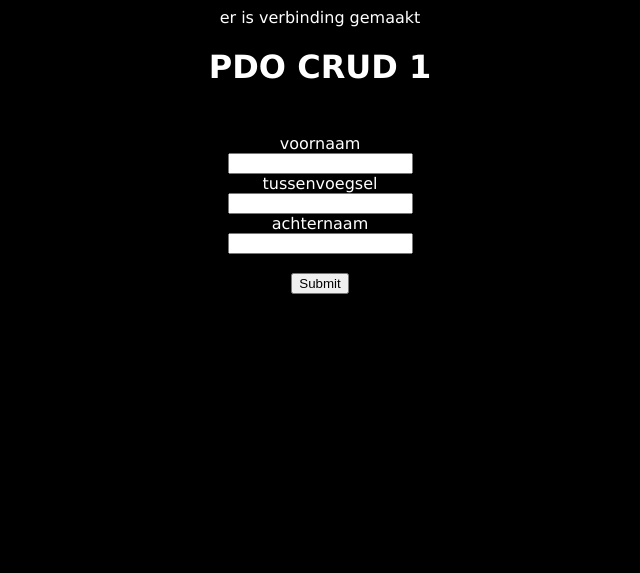
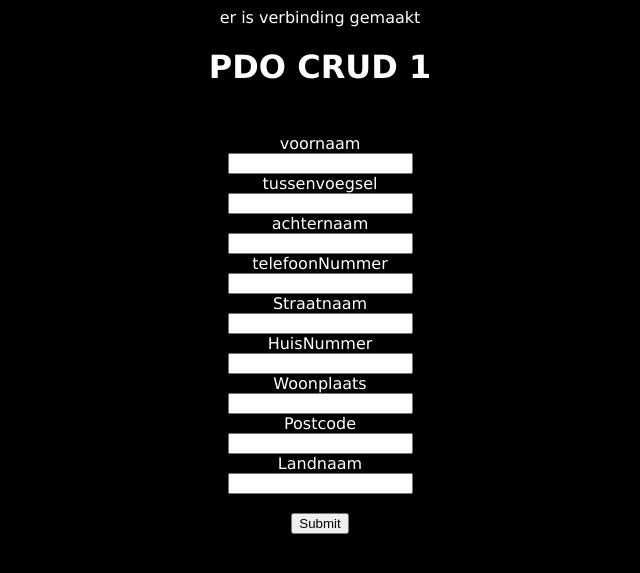
Before and after one commit to Axql/crud-php-pdo-basics-opdracht01-336019, a PHP site: page /update.php?Id=1 in a window 1280 px wide. Shown: the top 573 px of the page, without its empty margins (320-960 px from the left). Run offline with PHP 8.4, Linux system fonts and the light colour scheme; data that the repository does not hold is empty.

Commit message:
derde commit create.php gemakt

```diff
--- a/update.php
+++ b/update.php
@@ -20,7 +20,13 @@ if ($_SERVER["REQUEST_METHOD"] == "POST") {
         $sql = "UPDATE Persoon
                 SET Voornaam = :Voornaam,
                     Tussenvoegsel = :Tussenvoegsel,
-                    Achternaam = :Achternaam
+                    Achternaam = :Achternaam,
+                    Voornaam = :telefoonNummer,
+                    Tussenvoegsel = :Straatnaam,
+                    Achternaam = :HuisNummer,
+                    Voornaam = :Woonplaats,
+                    Tussenvoegsel = :Postcode,
+                    Achternaam = :Landnaam
                 WHERE Id = :Id";
 
         // Roep de prepare-method aan van het PDO-object $pdo
@@ -69,15 +75,33 @@ $result = $statement->fetch(PDO::FETCH_OBJ);
 <body>
     <h1>PDO CRUD 1</h1>
 
-    <form action="update.php" method="post">
+    <form action="create.php" method="post">
           <label for="firstname">voornaam </label> <br>
-          <input type="text" id="voornaam" name="voornaam" value="<?php echo $result->voornaam; ?>"><br>
+          <input type="text" id="voornaam" name="voornaam"> <br>
 
           <label for="infix">tussenvoegsel </label><br>
-          <input type="text" id="infix" name="infix" value="<?php echo $result->tussenvoegsel; ?>"><br>
+          <input type="text" id="infix" name="infix"> <br>
 
           <label for="lastname">achternaam </label><br>
-          <input type="text" id="lastname" name="lastname" value="<?php echo $result->achternaam; ?>"> <br>
+          <input type="text" id="lastname" name="lastname"> <br>
+
+          <label for="telefoonNummer">telefoonNummer </label><br>
+          <input type="text" id="telefoonNummer" name="telefoonNummer"> <br>
+
+          <label for="Straatnaam">Straatnaam </label><br>
+          <input type="text" id="Straatnaam" name="Straatnaam"> <br>
+
+          <label for="HuisNummer">HuisNummer </label><br>
+          <input type="text" id="HuisNummer" name="HuisNummer"> <br>
+
+          <label for="Woonplaats">Woonplaats </label><br>
+          <input type="text" id="Woonplaats" name="Woonplaats"> <br>
+
+          <label for="Postcode">Postcode </label><br>
+          <input type="text" id="Postcode" name="Postcode"> <br>
+
+          <label for="Landnaam">Landnaam </label><br>
+          <input type="text" id="Landnaam" name="Landnaam"> <br>
           <br>
 
           <input type="hidden" name="Id" value="<?php echo $result->Id; ?>">
```
Also changed, not shown: create.php (+7 -1 lines), read.php (+13 -1 lines).
